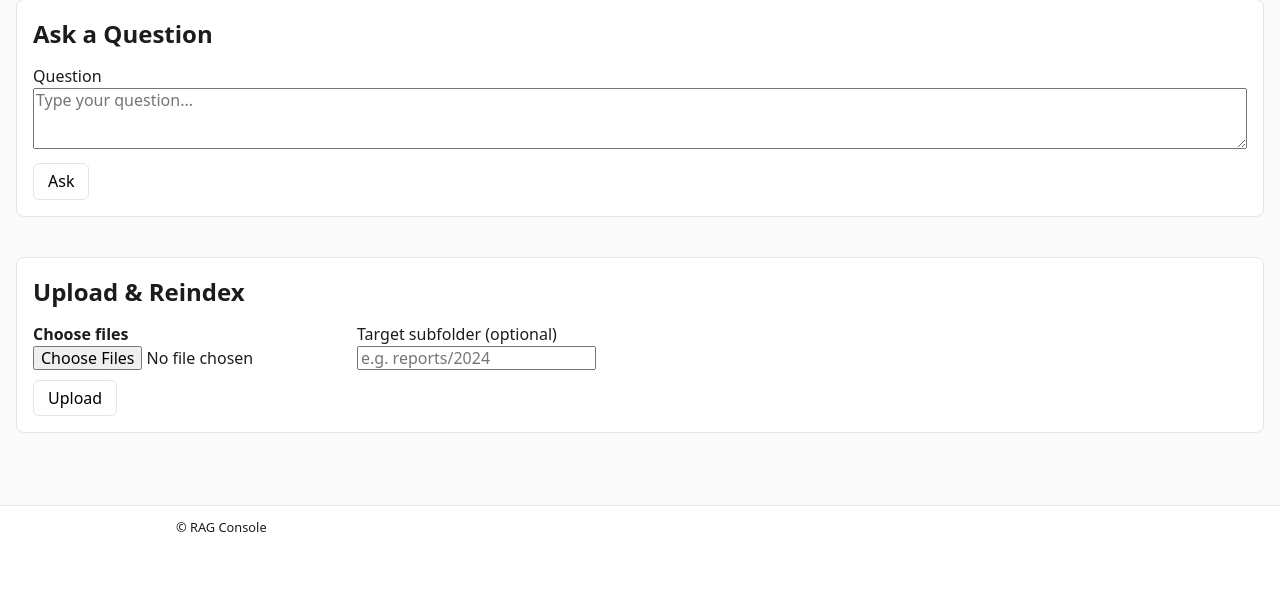
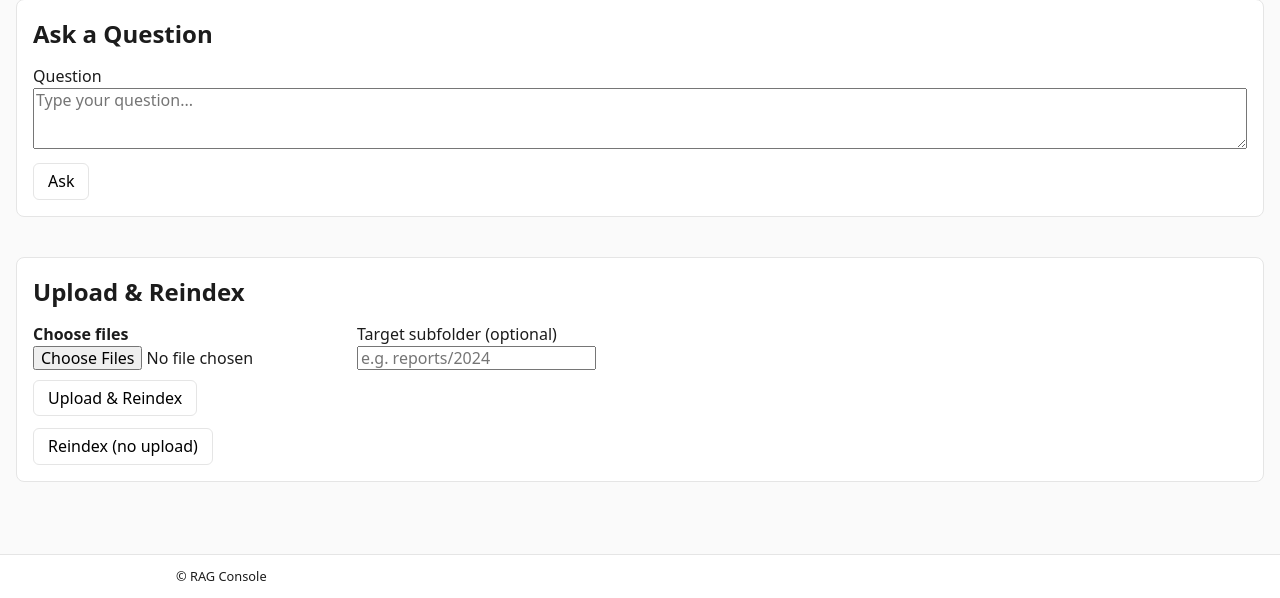
Before and after one commit to taha-kms/Context-RAG, a Flask app: page / in a window 1280 px wide. Shown: the part 279-877 px from the top of the page. Before the commit the page ends 811 px from the top, so only its background shows below. Run offline with Flask 3, Linux system fonts and the light colour scheme; some libraries are stand-ins or nearby versions.

Commit message:
feat(index): rebuild index after uploads and add manual reindex action; show elapsed time and hybrid mode

```diff
--- a/webapp/routes.py
+++ b/webapp/routes.py
@@ -3,6 +3,7 @@ from flask import Blueprint, render_template, request, redirect, url_for
 from .services.files import list_documents
 from .services.qa import ask_question
 from .services.uploads import save_files
+from .services.indexing import reindex as do_reindex
 
 bp = Blueprint("main", __name__)
 
@@ -25,9 +26,19 @@ def upload():
     files = request.files.getlist("files")
     subdir = (request.form.get("subdir") or "").strip().strip("/").replace("\\", "/")
     saved, skipped = save_files(files, subdir=subdir)
+    # Immediately rebuild the index after successful uploads
+    reidx = do_reindex()
     docs = list_documents()
     return render_template(
         "home.html",
         docs=docs,
         upload_result={"saved": saved, "skipped": skipped, "subdir": subdir},
+        reindex_result=reidx,
     )
+
+@bp.post("/reindex")
+def reindex():
+    # Manual rebuild (e.g., after manual file changes)
+    reidx = do_reindex()
+    docs = list_documents()
+    return render_template("home.html", docs=docs, reindex_result=reidx)
--- a/webapp/templates/includes/_home_body.html
+++ b/webapp/templates/includes/_home_body.html
@@ -74,14 +74,17 @@
       </div>
     </div>
     <div style="margin-top:10px;">
-      <input type="submit" value="Upload">
+      <input type="submit" value="Upload &amp; Reindex">
     </div>
+  </form>
+
+  <form action="{{ url_for('main.reindex') }}" method="post" style="margin-top:12px;">
+    <input type="submit" value="Reindex (no upload)">
   </form>
 
   {% if upload_result %}
     <div style="margin-top:16px;">
       <h3>Upload result{% if upload_result.subdir %} (to <code>{{ upload_result.subdir }}</code>){% endif %}</h3>
-
       {% if upload_result.saved and upload_result.saved|length > 0 %}
         <p><strong>Saved {{ upload_result.saved|length }}</strong> file{{ 's' if upload_result.saved|length != 1 else '' }}:</p>
         <ul class="list">
@@ -99,10 +102,15 @@
           {% endfor %}
         </ul>
       {% endif %}
+    </div>
+  {% endif %}
 
-      {% if (not upload_result.saved or upload_result.saved|length == 0) and (not upload_result.skipped or upload_result.skipped|length == 0) %}
-        <p>No files were received.</p>
-      {% endif %}
+  {% if reindex_result %}
+    <div style="margin-top:16px;" class="alert">
+      <strong>Reindex complete.</strong>
+      <span>Hybrid: {{ 'on' if reindex_result.hybrid else 'off' }} ·
+      Time: {{ reindex_result.elapsed_seconds }}s</span>
+      <!-- build_index() persists to PERSIST_DIR and will also rebuild BM25 when hybrid is on. -->
     </div>
   {% endif %}
 </section>
```
Also changed, not shown: webapp/services/indexing.py (added, +21 -0 lines).
